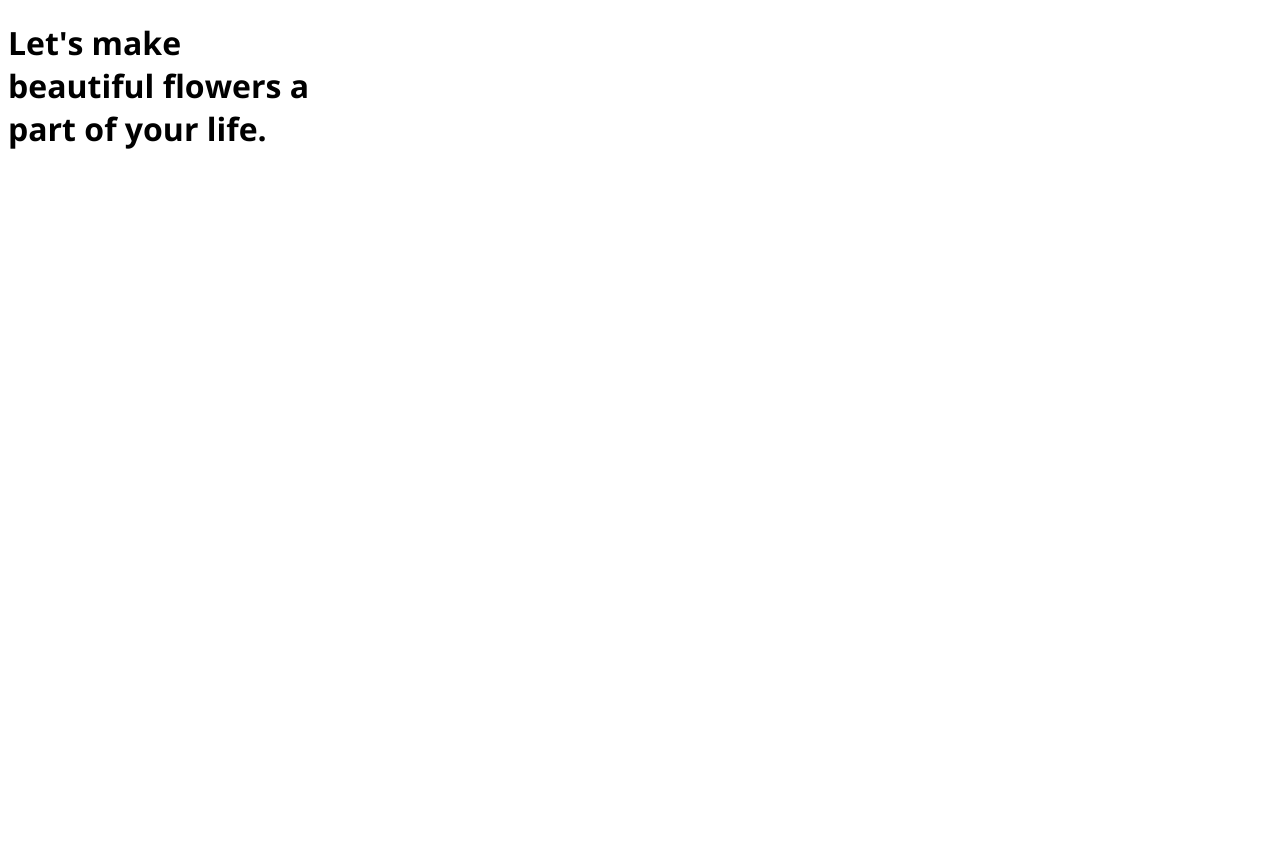
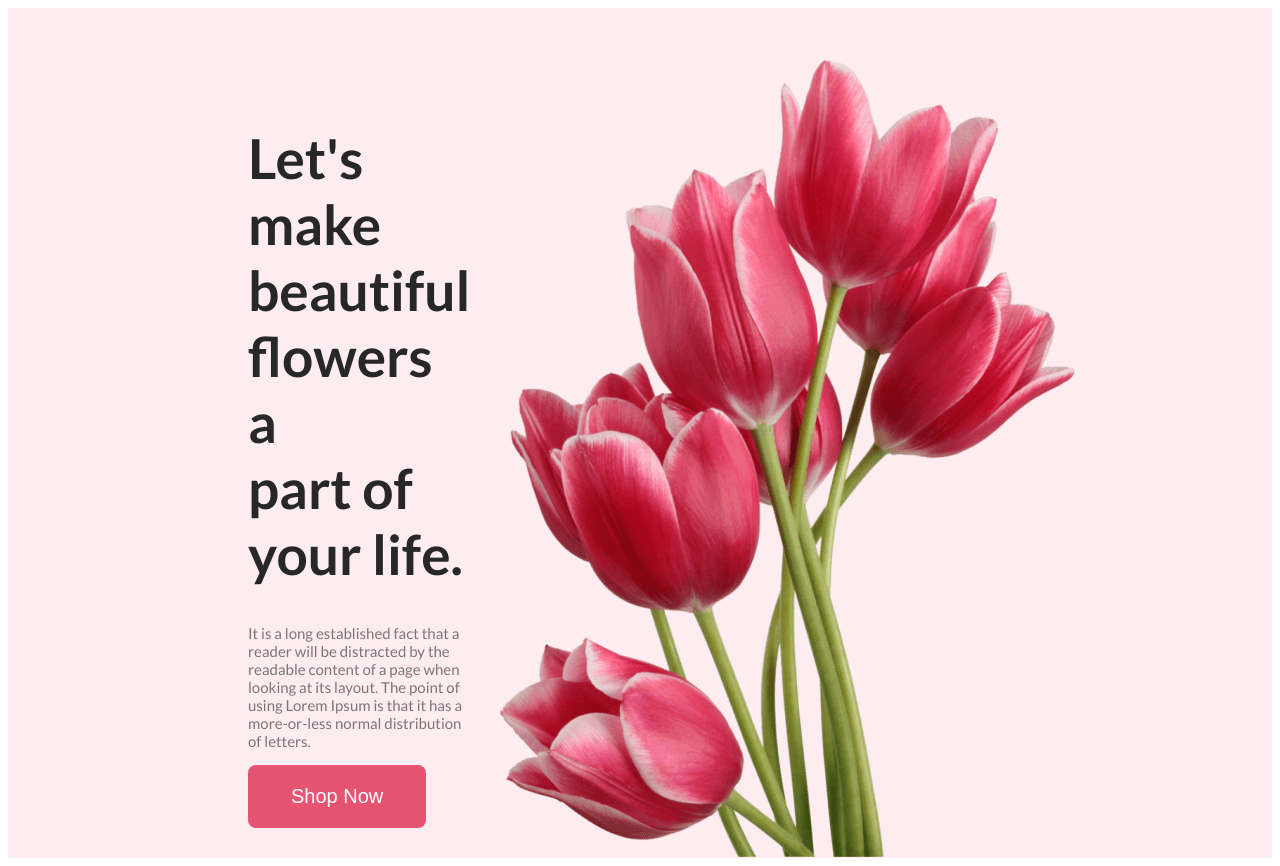
Before and after one commit to SamirSadek/flower-shop, a plain HTML site: page index.html in a window 1280 px wide. Before the commit the page ends 800 px from the top, so only its background shows below. Drawn offline with nearby package versions, Linux system fonts and the light colour scheme.

Commit message:
banner section added

```diff
--- a/index.html
+++ b/index.html
@@ -5,13 +5,22 @@
     <meta name="viewport" content="width=device-width, initial-scale=1.0">
     <title>Welcome To My Flower Shop</title>
     <link rel="preconnect" href="https://fonts.googleapis.com">
-<link rel="preconnect" href="https://fonts.gstatic.com" crossorigin>
-<link href="https://fonts.googleapis.com/css2?family=Lato:ital,wght@0,100;0,300;0,400;0,700;0,900;1,100;1,300;1,400;1,700;1,900&family=Open+Sans:ital,wght@0,300;0,400;0,500;0,600;0,700;0,800;1,300;1,400;1,500;1,600;1,700;1,800&display=swap" rel="stylesheet">
+    <link rel="preconnect" href="https://fonts.gstatic.com" crossorigin>
+    <link href="https://fonts.googleapis.com/css2?family=Lato:ital,wght@0,100;0,300;0,400;0,700;0,900;1,100;1,300;1,400;1,700;1,900&display=swap" rel="stylesheet">
     <link rel="stylesheet" href="style.css">
 </head>
 <body>
-    <header>
-          <h1>Let's make <br> beautiful flowers a <br> part of your life.</h1>
+    <header class="banner">
+          <div class="banner-left">
+            <h1 class="banner-heading">Let's make <br> beautiful flowers a <br> part of your life.</h1>
+            <p class="banner-description">
+                It is a long established fact that a reader will be distracted by the readable content of a page when looking at its layout. The point of using Lorem Ipsum is that it has a more-or-less normal distribution of letters.
+            </p>
+            <button class="btn-primary">Shop Now</button>
+          </div>
+          <div class="banner-right">
+            <img class="banner-image" src="assets/pngwing 10.png" alt="">
+          </div>
     </header>
     <main>
 
--- a/style.css
+++ b/style.css
@@ -1,4 +1,47 @@
-body{
+body {
     font-family: 'Lato', sans-serif;
-font-family: 'Open Sans', sans-serif;
 }
+
+.banner {
+    display: flex;
+    background-color: #E554731A;
+    height: 100vh;
+    align-items: center;
+    justify-content: space-between;
+    padding: 0px 240px;
+    margin: auto;
+    margin-bottom: 0px;
+    padding-top: 50px;
+}
+
+.banner-left {
+    width: 50%;
+}
+
+.banner-heading {
+    color: #272727;
+    font-size: 55px;
+    font-style: normal;
+}
+
+.banner-description {
+    color: rgba(39, 39, 39, 0.60);
+    font-size: 15px;
+    font-weight: 400;
+}
+
+.btn-primary {
+    border-radius: 8px;
+    background: #E55473;
+    padding: 20px 43px;
+    color: white;
+    font-size: 20px;
+    border: 0px;
+
+
+}
+
+.banner-image{
+ height: 100vh;
+
+}
```
